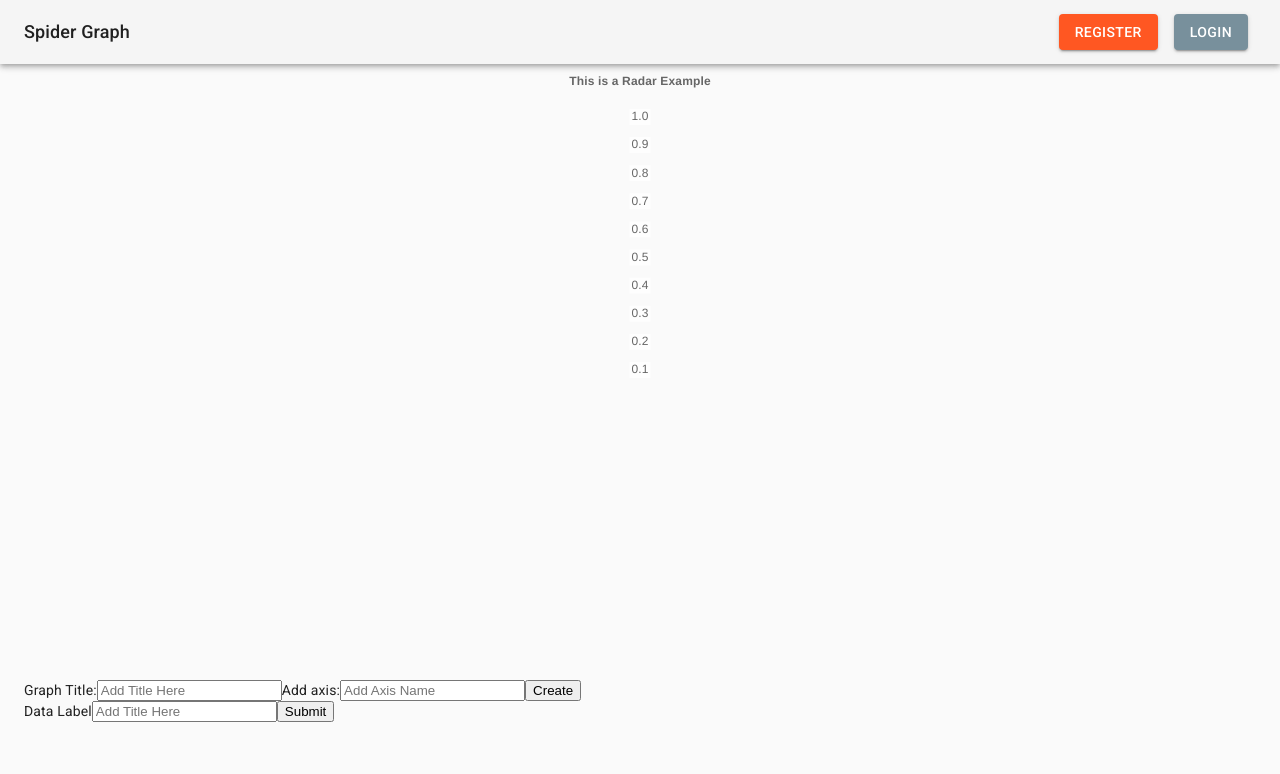
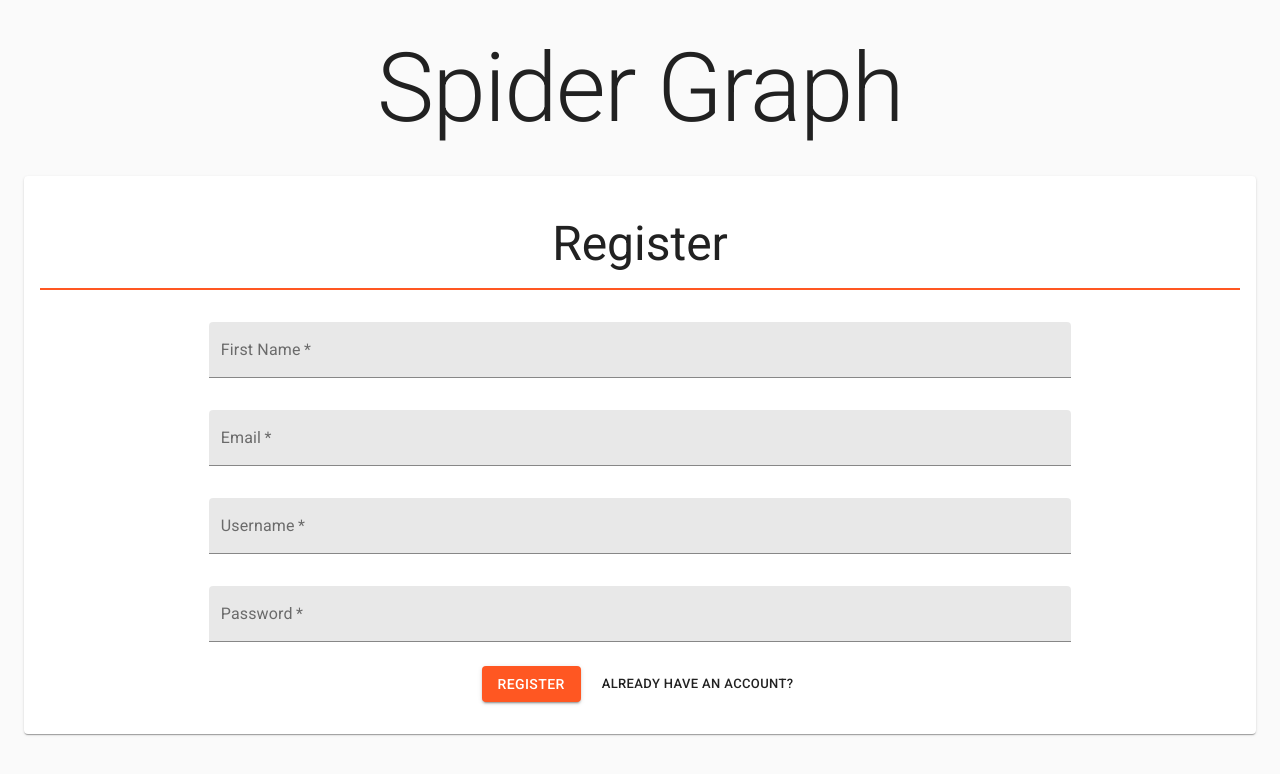
Before and after one commit to Spider-Graph-1/Front-End, a React (Create React App) app: page / in a window 1280 px wide. Shown: the top 774 px of the page. Built offline with nearby package versions, Linux system fonts and the light colour scheme.

Commit message:
Changed from drawer to pages for authentication

```diff
--- a/src/app/App.jsx
+++ b/src/app/App.jsx
@@ -1,33 +1,74 @@
 // React
-import React from 'react';
+import React, { useState } from 'react';
 // UI
-import { ThemeProvider, CssBaseline, Container } from '@material-ui/core';
+import {
+  ThemeProvider,
+  CssBaseline,
+  Container,
+  Typography,
+  makeStyles,
+} from '@material-ui/core';
 // Routing
-import { BrowserRouter as Router, Switch } from 'react-router-dom';
+import { BrowserRouter as Router, Switch, Route } from 'react-router-dom';
+import { useSelector } from 'react-redux';
 import PrivateRoute from '../features/auth/PrivateRoute';
 // Theme
 import theme from './theme';
 // Navbar
 import Navbar from './Navbar';
 // Components
-import ViewDashboard from '../features/dashboard/view/ViewDashboard';
-// import ViewGraph from '../features/graph/ViewGraph';
 import BrettApp from './Brett/BrettApp';
+import Register from '../features/auth/Register';
+import Login from '../features/auth/Login';
 
-const App = () => (
+const useStyles = makeStyles(() => ({
+  title: {
+    flexGrow: 1,
+    margin: theme.spacing(2),
+    padding: theme.spacing(2),
+  },
+}));
+
+const App = () => {
+  const { authenticated } = useSelector((state) => state.auth);
+  const [returningUser, setReturningUser] = useState(false);
+  const classes = useStyles();
+
+  return (
     <ThemeProvider theme={theme}>
       <CssBaseline />
       <Router>
+        {authenticated ? (
           <Navbar />
+        ) : (
+          <Typography
+            variant="h1"
+            color="textPrimary"
+            align="center"
+            className={classes.title}
+          >
+            Spider Graph
+          </Typography>
+        )}
         <Container>
-        {/* <ViewGraph />*/}
-        <BrettApp />
           <Switch>
-          <PrivateRoute exact path="/dashboard" component={ViewDashboard} />
+            <Route
+              exact
+              path="/"
+              render={() =>
+                returningUser ? (
+                  <Login setReturningUser={setReturningUser} />
+                ) : (
+                  <Register setReturningUser={setReturningUser} />
+                )
+              }
+            />
+            <PrivateRoute exact path="/dashboard" component={BrettApp} />
           </Switch>
         </Container>
       </Router>
     </ThemeProvider>
   );
+};
 
 export default App;
--- a/src/app/Navbar.jsx
+++ b/src/app/Navbar.jsx
@@ -10,10 +10,7 @@ import {
 } from '@material-ui/core';
 // Routing
 import { Link as RouterLink } from 'react-router-dom';
-// Redux
-import { useSelector } from 'react-redux';
-import Login from '../features/auth/Login';
-import Register from '../features/auth/Register';
+// Components
 import Logout from '../features/auth/Logout';
 
 const useStyles = makeStyles((theme) => ({
@@ -28,7 +25,6 @@ const useStyles = makeStyles((theme) => ({
 
 const Navbar = () => {
   const classes = useStyles();
-  const { authenticated } = useSelector((state) => state.auth);
 
   return (
     <AppBar position="static" color="default">
@@ -37,8 +33,6 @@ const Navbar = () => {
           Spider Graph
         </Typography>
 
-        {authenticated ? (
-          <>
         <Button
           to="/dashboard"
           component={RouterLink}
@@ -47,13 +41,6 @@ const Navbar = () => {
           Dashboard
         </Button>
         <Logout />
-          </>
-        ) : (
-          <>
-            <Register />
-            <Login />
-          </>
-        )}
       </Toolbar>
     </AppBar>
   );
--- a/src/features/auth/Login.jsx
+++ b/src/features/auth/Login.jsx
@@ -1,92 +1,40 @@
-import React, { useCallback, useEffect, useState } from 'react';
+import React from 'react';
 import {
   Box,
   Button,
   CircularProgress,
-  Drawer,
+  Paper,
   TextField,
-  makeStyles,
   Typography,
 } from '@material-ui/core';
-import { useDispatch, useSelector } from 'react-redux';
-import { authenticate, clearAuthenticationAttempt } from './authSlice';
-
-const useStyles = makeStyles((theme) => ({
-  title: {
-    flexGrow: 1,
-    margin: theme.spacing(2),
-    padding: theme.spacing(2),
-    borderBottom: `2px solid ${theme.palette.primary.main}`,
-  },
-  navButton: {
-    margin: theme.spacing(1),
-  },
-  formField: {
-    margin: theme.spacing(1.5),
-  },
-  buttonProgress: {
-    color: theme.palette.primary.main,
-    position: 'absolute',
-    top: '50%',
-    left: '50%',
-    marginTop: -12,
-    marginLeft: -12,
-  },
-}));
+import { authenticate } from './authSlice';
+import useAuthForm from './useAuthForm';
 
 const initialFormValues = {
   username: '',
   password: '',
 };
 
-const Login = () => {
-  const dispatch = useDispatch();
-  const { authenticating, success, error } = useSelector((state) => state.auth);
-
-  const classes = useStyles();
-  const [isOpen, setIsOpen] = useState(false);
-
-  const [formValues, setFormValues] = useState(initialFormValues);
-
-  const toggleDrawer = useCallback(() => {
-    setIsOpen(false);
-    setFormValues(initialFormValues);
-    dispatch(clearAuthenticationAttempt());
-  }, [dispatch]);
-
-  const handleChange = (event) => {
-    setFormValues({
-      ...formValues,
-      [event.target.name]: event.target.value,
-    });
-  };
+const Login = ({ setReturningUser }) => {
+  const {
+    dispatch,
+    formValues,
+    error,
+    handleChange,
+    authenticating,
+    classes,
+  } = useAuthForm(initialFormValues);
 
   const handleSubmit = (event) => {
     event.preventDefault();
     dispatch(authenticate(formValues));
   };
 
-  useEffect(() => {
-    if (success) {
-      toggleDrawer();
-    }
-  }, [success, toggleDrawer]);
-
   return (
-    <>
-      <Button
-        onClick={() => setIsOpen(true)}
-        variant="contained"
-        color="secondary"
-        className={classes.navButton}
-      >
-        Login
-      </Button>
-
-      <Drawer anchor="right" open={isOpen} onClose={toggleDrawer}>
+    <Paper className={classes.paper}>
       <Box py="1.5rem">
         <Typography
-            variant="h4"
+          variant="h3"
           color="textPrimary"
           align="center"
           className={classes.title}
@@ -124,13 +72,13 @@ const Login = () => {
             onChange={handleChange}
             className={classes.formField}
           />
-            <Box display="flex" justifyContent="space-evenly">
+          <Box display="flex" justifyContent="center">
             <Button
               type="submit"
               variant="contained"
               color="primary"
               disabled={authenticating}
-                className={classes.navButton}
+              className={classes.formButton}
               startIcon={
                 authenticating && (
                   <CircularProgress
@@ -143,18 +91,17 @@ const Login = () => {
               Submit
             </Button>
             <Button
-                onClick={toggleDrawer}
+              onClick={() => setReturningUser(false)}
               variant="contained"
               color="secondary"
-                className={classes.navButton}
+              className={classes.formButton}
             >
               Cancel
             </Button>
           </Box>
         </Box>
       </Box>
-      </Drawer>
-    </>
+    </Paper>
   );
 };
 
--- a/src/features/auth/Register.jsx
+++ b/src/features/auth/Register.jsx
@@ -1,94 +1,51 @@
-import React, { useCallback, useEffect, useState } from 'react';
+import React from 'react';
 import {
   Box,
   Button,
   CircularProgress,
-  Drawer,
-  makeStyles,
+  Paper,
   TextField,
   Typography,
 } from '@material-ui/core';
-import { useDispatch, useSelector } from 'react-redux';
-import { clearAuthenticationAttempt, register } from './authSlice';
-
-const useStyles = makeStyles((theme) => ({
-  title: {
-    flexGrow: 1,
-    margin: theme.spacing(2),
-    padding: theme.spacing(2),
-    borderBottom: `2px solid ${theme.palette.primary.main}`,
-  },
-  navButton: {
-    margin: theme.spacing(1),
-  },
-  formField: {
-    margin: theme.spacing(1.5),
-  },
-  buttonProgress: {
-    color: theme.palette.primary.main,
-    position: 'absolute',
-    top: '50%',
-    left: '50%',
-    marginTop: -12,
-    marginLeft: -12,
-  },
-}));
+import { register } from './authSlice';
+import useAuthForm from './useAuthForm';
 
 const initialFormValues = {
   firstName: '',
-  lastName: '',
+  email: '',
   username: '',
   password: '',
 };
 
-const Register = () => {
-  const dispatch = useDispatch();
-  const { authenticating, success, error } = useSelector((state) => state.auth);
-
-  const classes = useStyles();
-  const [isOpen, setIsOpen] = useState(false);
-
-  const [formValues, setFormValues] = useState(initialFormValues);
-
-  const toggleDrawer = useCallback(() => {
-    setIsOpen(false);
-    setFormValues(initialFormValues);
-    dispatch(clearAuthenticationAttempt());
-  }, [dispatch]);
-
-  const handleChange = (event) => {
-    setFormValues({
-      ...formValues,
-      [event.target.name]: event.target.value,
-    });
-  };
+const Register = ({ setReturningUser }) => {
+  const {
+    authenticating,
+    error,
+    handleChange,
+    formValues,
+    dispatch,
+    classes,
+  } = useAuthForm(initialFormValues);
 
   const handleSubmit = (event) => {
     event.preventDefault();
-    dispatch(register(formValues));
+
+    const toTitleCase = (str) =>
+      str.replace(
+        /\w\S*/g,
+        (txt) => txt.charAt(0).toUpperCase() + txt.substr(1).toLowerCase()
+      );
+
+    dispatch(
+      register({ ...formValues, firstName: toTitleCase(formValues.firstName) })
+    );
   };
 
-  useEffect(() => {
-    if (success) {
-      toggleDrawer();
-    }
-  }, [success, toggleDrawer]);
-
   return (
-    <>
-      <Button
-        onClick={() => setIsOpen(true)}
-        variant="contained"
-        color="primary"
-        className={classes.navButton}
-      >
-        Register
-      </Button>
-
-      <Drawer anchor="right" open={isOpen} onClose={toggleDrawer}>
+    <Paper className={classes.paper}>
       <Box py="1.5rem">
         <Typography
-            variant="h4"
+          variant="h3"
           color="textPrimary"
           align="center"
           className={classes.title}
@@ -116,9 +73,10 @@ const Register = () => {
           <TextField
             required
             error={error && true}
-              name="lastName"
-              defaultValue={formValues.lastName}
-              label="Last Name"
+            name="email"
+            type="email"
+            defaultValue={formValues.email}
+            label="Email"
             helperText={error && 'Registration Failed'}
             variant="filled"
             color="secondary"
@@ -150,13 +108,13 @@ const Register = () => {
             onChange={handleChange}
             className={classes.formField}
           />
-            <Box display="flex" justifyContent="space-evenly">
+          <Box display="flex" justifyContent="center">
             <Button
               type="submit"
               variant="contained"
               color="primary"
               disabled={authenticating}
-                className={classes.navButton}
+              className={classes.formButton}
               startIcon={
                 authenticating && (
                   <CircularProgress
@@ -166,21 +124,19 @@ const Register = () => {
                 )
               }
             >
-                Submit
+              Register
             </Button>
             <Button
-                onClick={toggleDrawer}
-                variant="contained"
-                color="secondary"
-                className={classes.navButton}
+              onClick={() => setReturningUser(true)}
+              size="small"
+              className={classes.formButton}
             >
-                Cancel
+              Already have an account?
             </Button>
           </Box>
         </Box>
       </Box>
-      </Drawer>
-    </>
+    </Paper>
   );
 };
 
--- /dev/null
+++ b/src/features/auth/useAuthForm.jsx
@@ -0,0 +1,61 @@
+import { useDispatch, useSelector } from 'react-redux';
+import { useEffect, useState } from 'react';
+import { useHistory } from 'react-router-dom';
+import { makeStyles } from '@material-ui/core';
+
+const useStyles = makeStyles((theme) => ({
+  title: {
+    flexGrow: 1,
+    margin: theme.spacing(2),
+    paddingBottom: theme.spacing(2),
+    borderBottom: `2px solid ${theme.palette.primary.main}`,
+  },
+  formButton: {
+    margin: theme.spacing(1),
+  },
+  formField: {
+    margin: '1rem 15%',
+  },
+  buttonProgress: {
+    color: theme.palette.primary.main,
+    position: 'absolute',
+    top: '50%',
+    left: '50%',
+    marginTop: -12,
+    marginLeft: -12,
+  },
+}));
+
+const useAuthForm = (initialFormValues) => {
+  const dispatch = useDispatch();
+  const { authenticating, success, error } = useSelector((state) => state.auth);
+
+  const classes = useStyles();
+  const history = useHistory();
+
+  const [formValues, setFormValues] = useState(initialFormValues);
+
+  const handleChange = (event) => {
+    setFormValues({
+      ...formValues,
+      [event.target.name]: event.target.value,
+    });
+  };
+
+  useEffect(() => {
+    if (success) {
+      history.push('/dashboard');
+    }
+  }, [history, success]);
+
+  return {
+    authenticating,
+    error,
+    handleChange,
+    formValues,
+    dispatch,
+    classes,
+  };
+};
+
+export default useAuthForm;
```
Lines whose indentation alone changed are shown as unchanged.
